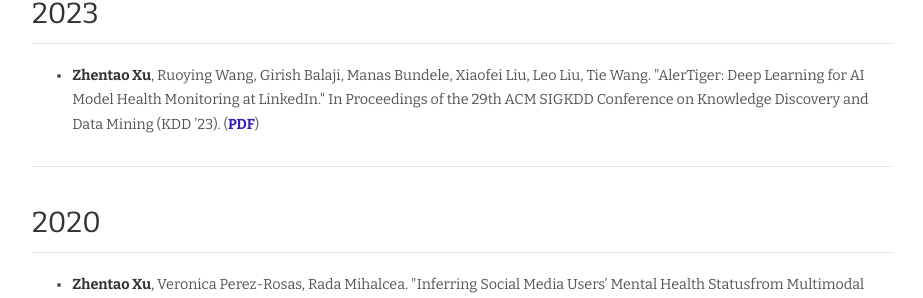
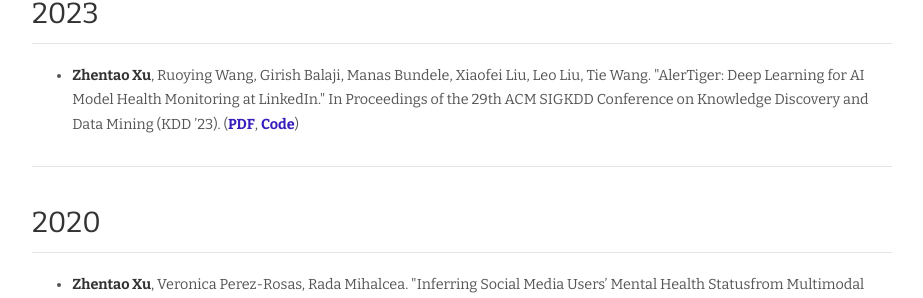
Before and after one commit to zhentao-xu/zhentao-xu.github.io, a Jekyll site: the page built from publications.md, in a window 1280 px wide. Shown: the part 125-423 px from the top of the page, without its empty margins (178-1101 px from the left). Built offline with Jekyll 4.4.1, drawn with Linux system fonts in a browser that asks for light colours; nearby versions of some CDN libraries.

Commit message:
[M][PUBLICATION] Add ACM Link to AlerTiger in Publication Page

```diff
--- a/publications.md
+++ b/publications.md
@@ -14,12 +14,10 @@ layout: default
     <div class="entry-summary">
       <ul class="project-list">
         <li><strong style="color:#333;">Zhentao Xu</strong>, Ruoying Wang, Girish Balaji, Manas Bundele, Xiaofei Liu, Leo Liu, Tie Wang. "AlerTiger: Deep Learning for AI Model Health Monitoring at LinkedIn." In Proceedings of the 29th ACM SIGKDD Conference
-on Knowledge Discovery and Data Mining (KDD ’23). (<a href="https://arxiv.org/pdf/2306.01977.pdf">PDF</a>) </li>
+on Knowledge Discovery and Data Mining (KDD ’23). (<a href="https://dl.acm.org/doi/pdf/10.1145/3580305.3599802">PDF</a>, <a href="https://github.com/linkedin/AlerTiger">Code</a>) </li>
       </ul>
     </div>
   </div>
-
-
 
   <div class="hentry post project-batch-title">
     <h2>2020</h2>
```
